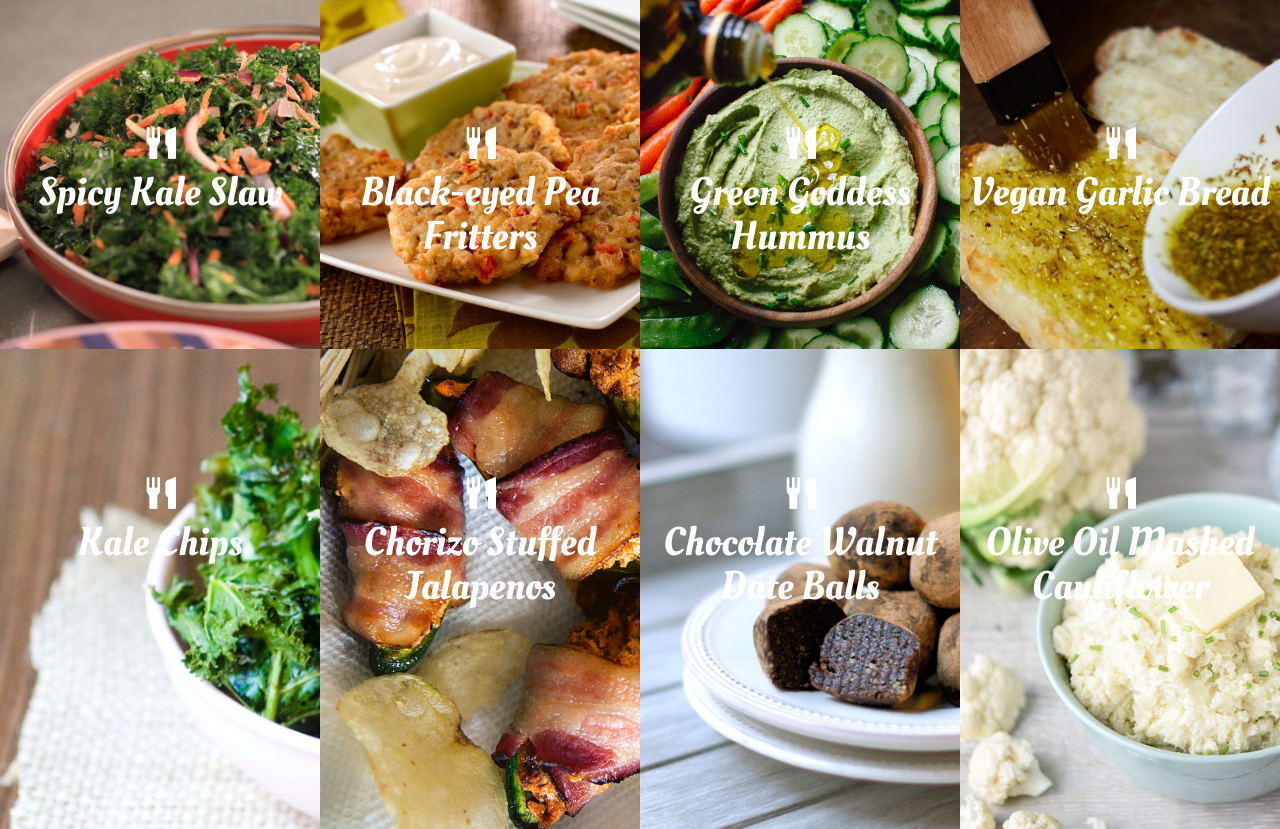
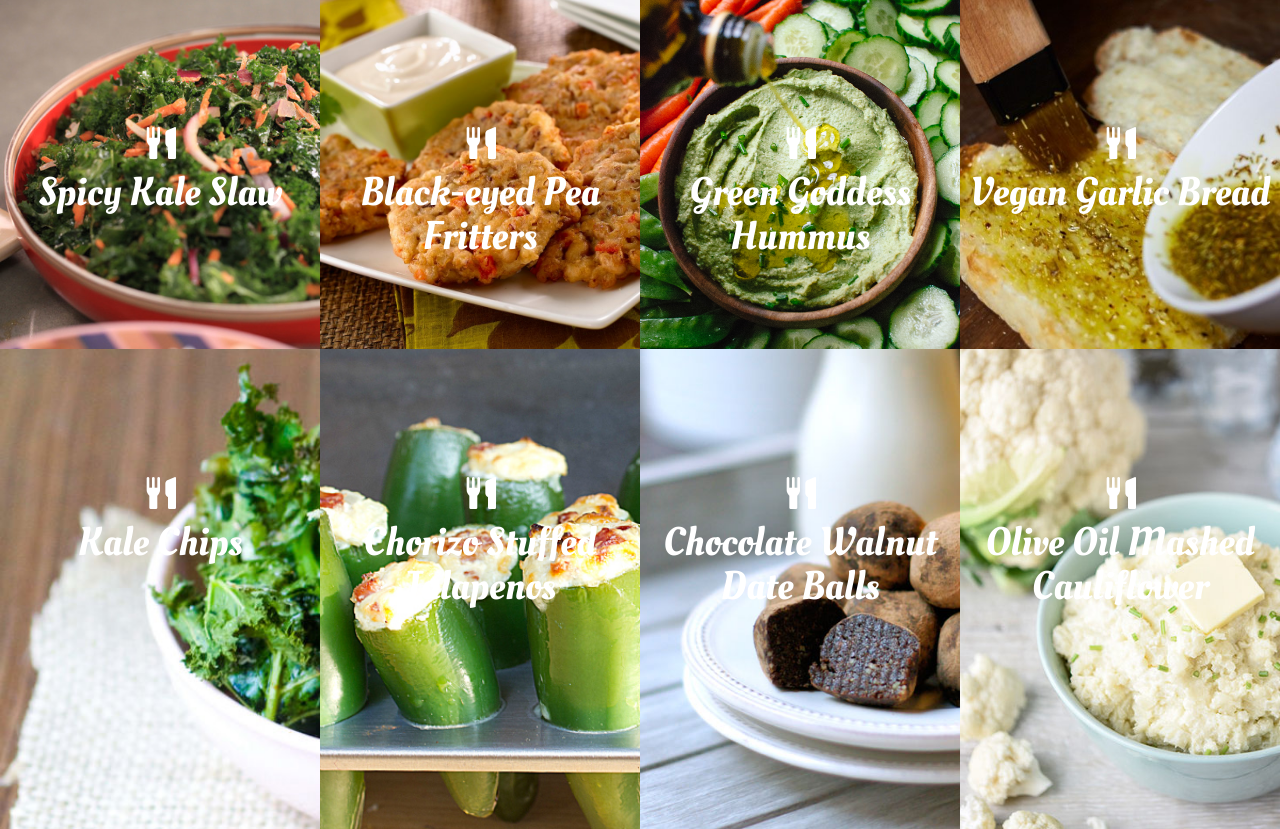
Before and after one commit to rvalme/CS-542, a Flask app: page / in a window 1280 px wide. Shown: the part 501-1330 px from the top of the page. Run offline with Flask 2, Linux system fonts and the light colour scheme.

Commit message:
correcting file name csj ccsj

```diff
--- a/static/css/style.css
+++ b/static/css/style.css
@@ -528,7 +528,7 @@ padding: 70px 0 165px 0;
 	-ms-background-size:cover;
 }
 .item-sub5{
-	background:url(../images/CSJ.jpg) no-repeat 0px 0px;
+	background:url(../images/CCSJ.jpg) no-repeat 0px 0px;
 	background-size:cover;
 	-webkit-background-size:cover;
 	-moz-background-size:cover;
```
